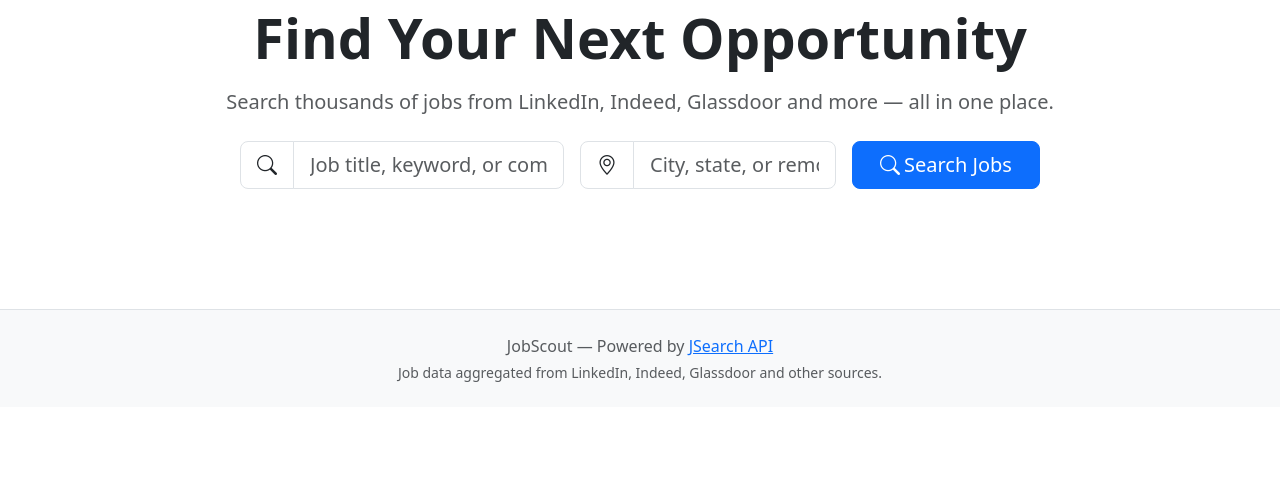
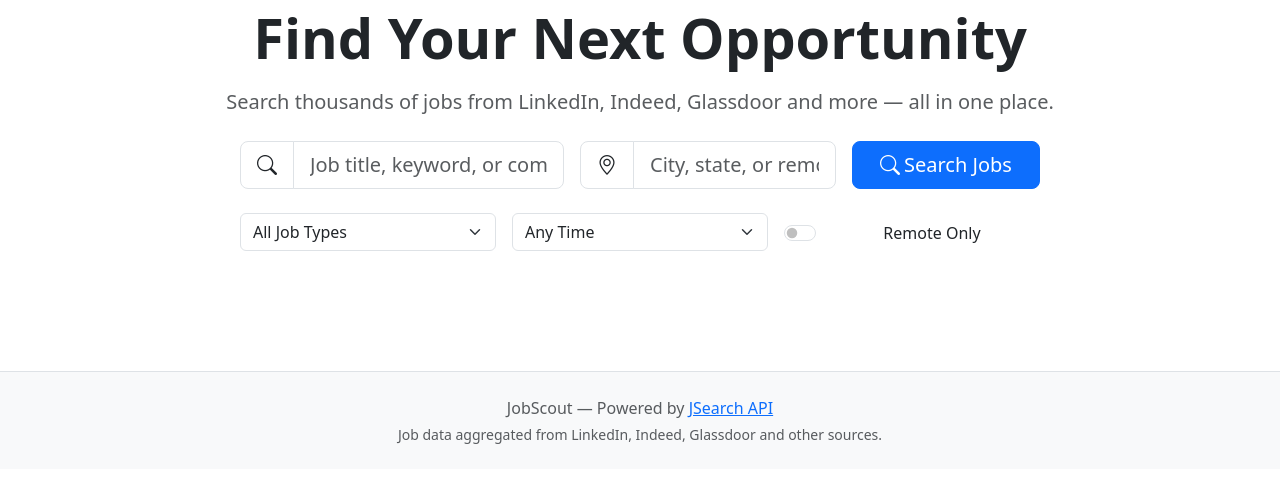
Before and after one commit to Hassanah-dev006/Web_Infrastructure_Summative, a Flask app: page / in a window 1280 px wide. Shown: the part 124-607 px from the top of the page. Run offline with Flask 3, Linux system fonts and the light colour scheme.

Commit message:
Add job type, date posted, and remote filters to search form

```diff
--- a/templates/index.html
+++ b/templates/index.html
@@ -29,6 +29,33 @@
                 </button>
             </div>
         </div>
+
+        <div class="row g-3 mt-2">
+            <div class="col-md-4">
+                <select class="form-select" name="employment_type">
+                    <option value="">All Job Types</option>
+                    <option value="FULLTIME">Full-time</option>
+                    <option value="PARTTIME">Part-time</option>
+                    <option value="CONTRACTOR">Contract</option>
+                    <option value="INTERN">Internship</option>
+                </select>
+            </div>
+            <div class="col-md-4">
+                <select class="form-select" name="date_posted">
+                    <option value="all">Any Time</option>
+                    <option value="today">Past 24 Hours</option>
+                    <option value="3days">Past 3 Days</option>
+                    <option value="week">Past Week</option>
+                    <option value="month">Past Month</option>
+                </select>
+            </div>
+            <div class="col-md-4">
+                <div class="form-check form-switch mt-2">
+                    <input class="form-check-input" type="checkbox" name="remote_only" value="true" id="remoteToggle">
+                    <label class="form-check-label" for="remoteToggle">Remote Only</label>
+                </div>
+            </div>
+        </div>
     </form>
 </div>
 {% endblock %}
```
